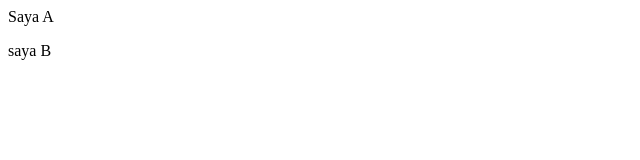
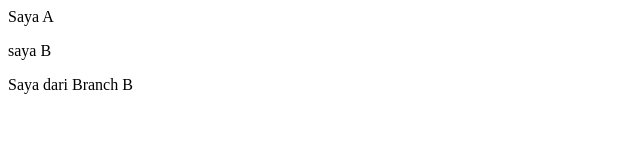
Before and after one commit to Gezz10969/Testing-1, a plain HTML site: page index.html in a window 1280 px wide. Shown: the whole page, without its empty margins (0-640 px from the left). Drawn offline with Linux system fonts and the light colour scheme.

Commit message:
Saya dari Branch B

```diff
--- a/index.html
+++ b/index.html
@@ -1,2 +1,3 @@
 <p>Saya A</p>
 <p>saya B</p>
+<p>Saya dari Branch B</p>
```
